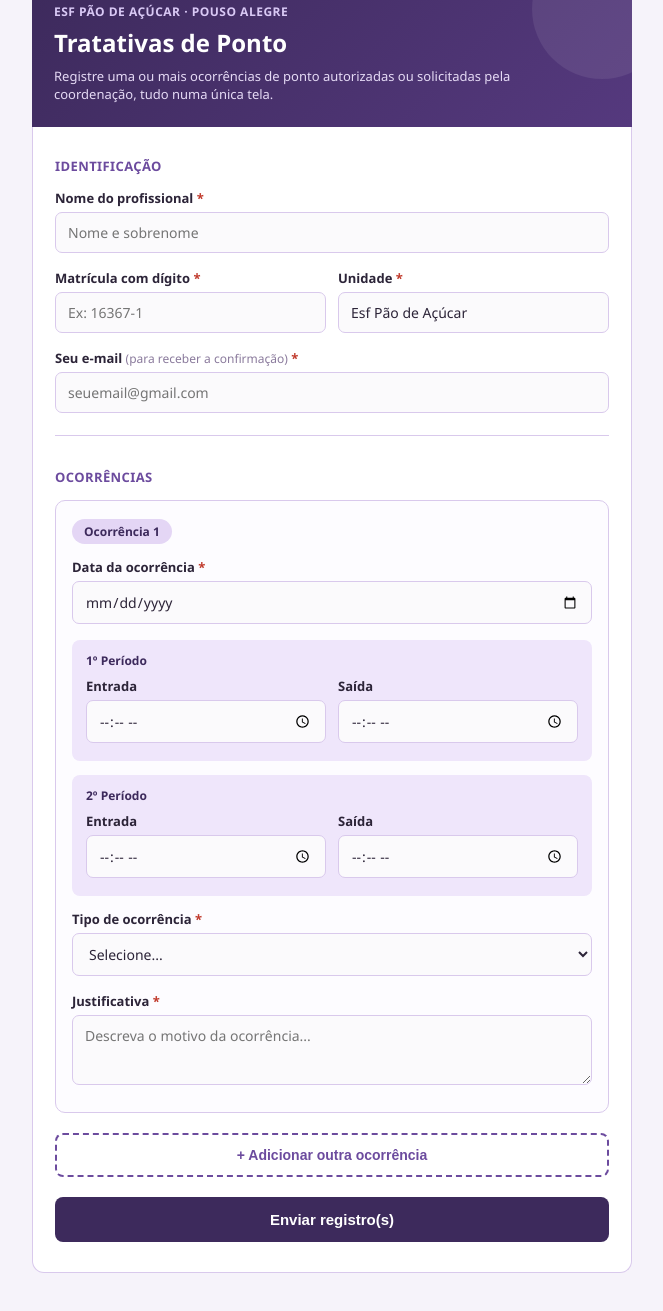
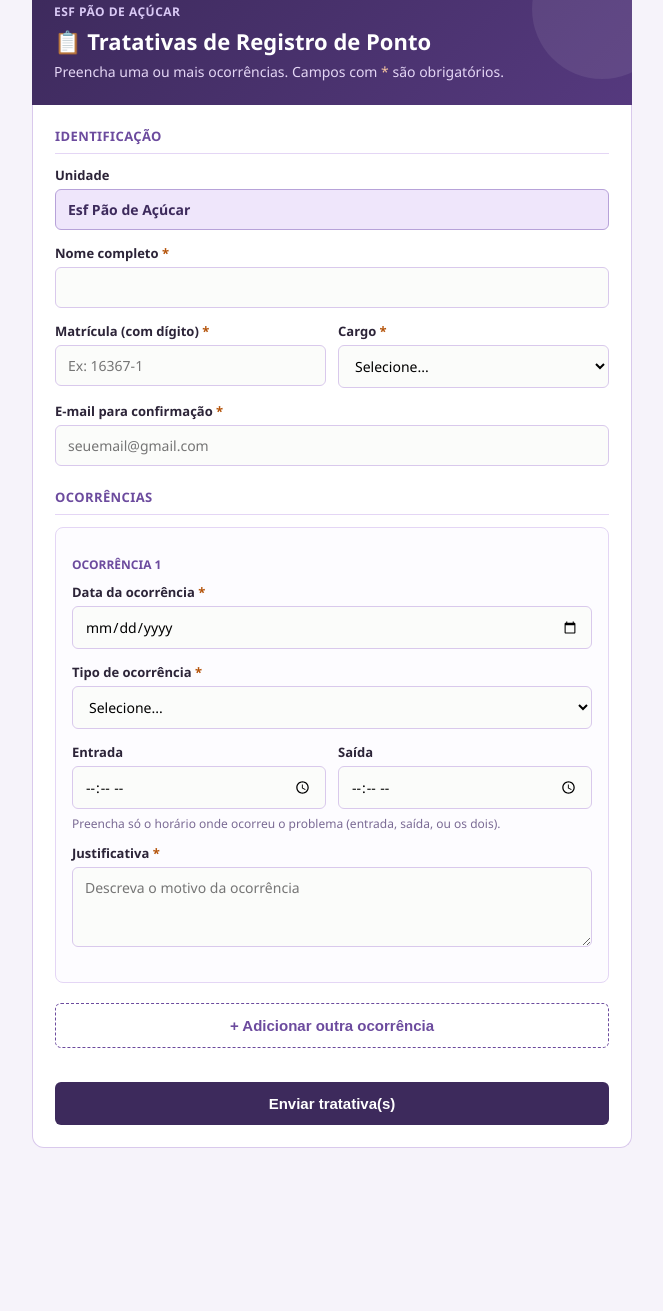
Before and after one commit to acsesussmspa-dot/pao-acucar, a plain HTML site: page index.html in a window 1280 px wide. Shown: the part 45-1356 px from the top of the page, without its empty margins (308-971 px from the left). After the commit the page ends 1253 px from the top, so only its background shows below. Drawn offline with Linux system fonts and the light colour scheme.

Commit message:
index.html

```diff
--- a/index.html
+++ b/index.html
@@ -13,6 +13,8 @@
     --fundo: #f6f3fa;
     --texto: #2c2438;
     --borda: #d9c9ec;
+    --alerta: #b45309;
+    --alerta-fundo: #fef3e2;
     --erro-fundo: #f8d7da;
     --erro-texto: #721c24;
   }
@@ -58,23 +60,25 @@
 
   header h1 {
     margin: 0;
-    font-size: 24px;
-    font-weight: 700;
+    font-size: 22px;
   }
 
   header p {
-    margin: 8px 0 0;
-    font-size: 13px;
-    color: #e5daf5;
-    max-width: 90%;
+    margin: 6px 0 0;
+    font-size: 14px;
+    color: #e4d6f5;
   }
 
   form {
     background: #fff;
+    padding: 22px;
+    border-radius: 0 0 12px 12px;
     border: 1px solid var(--borda);
     border-top: none;
-    border-radius: 0 0 12px 12px;
-    padding: 24px 22px 30px;
+  }
+
+  .secao {
+    margin-bottom: 22px;
   }
 
   .secao-titulo {
@@ -83,34 +87,35 @@
     color: var(--roxo-medio);
     text-transform: uppercase;
     letter-spacing: 0.4px;
-    margin: 0 0 14px;
-    padding-top: 6px;
+    margin: 0 0 12px;
+    padding-bottom: 8px;
+    border-bottom: 1px solid var(--roxo-claro2);
   }
 
-  .secao-titulo.com-margem { margin-top: 26px; }
-
-  .campo { margin-bottom: 16px; }
+  .campo {
+    margin-bottom: 14px;
+  }
 
   label {
     display: block;
     font-size: 13px;
     font-weight: 600;
+    margin-bottom: 5px;
     color: var(--texto);
-    margin-bottom: 5px;
   }
 
-  .obrigatorio { color: #c0392b; }
-  .opcional { font-weight: 400; color: #8a7a9c; font-size: 12px; }
+  label .obrigatorio {
+    color: var(--alerta);
+  }
 
   input, select, textarea {
     width: 100%;
     padding: 10px 12px;
     border: 1px solid var(--borda);
-    border-radius: 7px;
+    border-radius: 6px;
     font-size: 14px;
     font-family: inherit;
-    background: #fbfaFC;
-    color: var(--texto);
+    background: #fbfcfa;
   }
 
   input:focus, select:focus, textarea:focus {
@@ -119,278 +124,287 @@
     background: #fff;
   }
 
-  textarea { min-height: 70px; resize: vertical; }
-
-  .linha-dupla { display: flex; gap: 12px; }
-  .linha-dupla .campo { flex: 1; }
-
-  .bloco-periodo {
-    background: var(--roxo-claro);
-    border-radius: 8px;
-    padding: 12px 14px 2px;
-    margin-bottom: 14px;
+  textarea {
+    min-height: 80px;
+    resize: vertical;
   }
 
-  .bloco-periodo .periodo-titulo {
-    font-size: 12px;
-    font-weight: 700;
-    color: var(--roxo-escuro);
-    margin-bottom: 8px;
+  .linha-dupla {
+    display: flex;
+    gap: 12px;
   }
 
-  .cartao-ocorrencia {
-    border: 1px solid var(--borda);
-    border-radius: 10px;
-    padding: 18px 16px 6px;
-    margin-bottom: 16px;
+  .linha-dupla .campo {
+    flex: 1;
+  }
+
+  .unidade-fixa {
+    background: var(--roxo-claro);
+    color: var(--roxo-escuro);
+    font-weight: 600;
+    border: 1px solid #b7a2d9;
+  }
+
+  .ocorrencia-bloco {
+    border: 1px solid var(--roxo-claro2);
+    border-radius: 8px;
+    padding: 16px;
+    margin-bottom: 14px;
     position: relative;
     background: #fdfcff;
   }
 
-  .tag-ocorrencia {
-    display: inline-block;
-    background: var(--roxo-claro2);
-    color: var(--roxo-escuro);
+  .ocorrencia-bloco .remover {
+    position: absolute;
+    top: 10px;
+    right: 12px;
+    background: none;
+    border: none;
+    color: #a33;
+    font-size: 13px;
+    font-weight: 600;
+    cursor: pointer;
+    padding: 0;
+    width: auto;
+    margin: 0;
+  }
+
+  .ocorrencia-numero {
     font-size: 12px;
     font-weight: 700;
-    padding: 4px 12px;
-    border-radius: 20px;
-    margin-bottom: 14px;
+    color: var(--roxo-medio);
+    margin-bottom: 10px;
+    text-transform: uppercase;
   }
 
-  .btn-remover {
-    position: absolute;
-    top: 14px;
-    right: 14px;
-    background: none;
-    border: none;
-    color: #a04050;
-    font-size: 12px;
+  #btnAdicionarOcorrencia {
+    background: #fff;
+    color: var(--roxo-medio);
+    border: 1.5px dashed var(--roxo-medio);
     font-weight: 600;
-    cursor: pointer;
-    padding: 4px 8px;
+    margin-bottom: 6px;
   }
 
-  .btn-adicionar {
-    width: 100%;
-    padding: 12px;
-    background: #fff;
-    border: 2px dashed var(--roxo-medio);
-    color: var(--roxo-medio);
-    border-radius: 8px;
-    font-size: 14px;
-    font-weight: 600;
-    cursor: pointer;
-    margin: 4px 0 20px;
+  #btnAdicionarOcorrencia:hover {
+    background: var(--roxo-claro);
   }
 
-  .btn-adicionar:hover { background: var(--roxo-claro); }
-
-  button[type="submit"] {
+  button {
     width: 100%;
-    padding: 14px;
+    padding: 13px;
     background: var(--roxo-escuro);
     color: #fff;
     border: none;
-    border-radius: 8px;
+    border-radius: 6px;
     font-size: 15px;
-    font-weight: 700;
+    font-weight: 600;
     cursor: pointer;
+    margin-top: 6px;
     transition: background 0.15s;
   }
 
-  button[type="submit"]:hover { background: var(--roxo-medio); }
-  button[type="submit"]:disabled { background: #b3a3c4; cursor: not-allowed; }
+  button:hover { background: var(--roxo-medio); }
+  button:disabled { background: #b7a2d9; cursor: not-allowed; }
 
   .status {
     margin-top: 14px;
     padding: 12px 14px;
-    border-radius: 7px;
+    border-radius: 6px;
     font-size: 14px;
     text-align: center;
     display: none;
   }
 
-  .status.sucesso { display: block; background: var(--roxo-claro); color: var(--roxo-escuro); }
-  .status.erro { display: block; background: var(--erro-fundo); color: var(--erro-texto); }
+  .status.sucesso {
+    display: block;
+    background: var(--roxo-claro);
+    color: var(--roxo-escuro);
+  }
 
-  hr.divisor {
-    border: none;
-    border-top: 1px solid var(--borda);
-    margin: 22px 0 0;
+  .status.erro {
+    display: block;
+    background: var(--erro-fundo);
+    color: var(--erro-texto);
   }
 </style>
 </head>
 <body>
 <div class="container">
   <header>
-    <p class="eyebrow">Esf Pão de Açúcar · Pouso Alegre</p>
-    <h1>Tratativas de Ponto</h1>
-    <p>Registre uma ou mais ocorrências de ponto autorizadas ou solicitadas pela coordenação, tudo numa única tela.</p>
+    <p class="eyebrow">ESF Pão de Açúcar</p>
+    <h1>📋 Tratativas de Registro de Ponto</h1>
+    <p>Preencha uma ou mais ocorrências. Campos com <span style="color:#f5c4a0">*</span> são obrigatórios.</p>
   </header>
 
   <form id="formTratativas">
+    <div class="secao">
       <p class="secao-titulo">Identificação</p>
 
       <div class="campo">
-      <label for="nome">Nome do profissional <span class="obrigatorio">*</span></label>
-      <input type="text" id="nome" required placeholder="Nome e sobrenome">
+        <label>Unidade</label>
+        <input type="text" class="unidade-fixa" value="Esf Pão de Açúcar" readonly>
+      </div>
+
+      <div class="campo">
+        <label for="nome">Nome completo <span class="obrigatorio">*</span></label>
+        <input type="text" id="nome" required>
       </div>
 
       <div class="linha-dupla">
         <div class="campo">
-        <label for="matricula">Matrícula com dígito <span class="obrigatorio">*</span></label>
+          <label for="matricula">Matrícula (com dígito) <span class="obrigatorio">*</span></label>
           <input type="text" id="matricula" required placeholder="Ex: 16367-1">
         </div>
         <div class="campo">
-        <label for="unidade">Unidade <span class="obrigatorio">*</span></label>
-        <input type="text" id="unidade" required value="Esf Pão de Açúcar" placeholder="Ex: ESF Pão de Açúcar">
+          <label for="cargo">Cargo <span class="obrigatorio">*</span></label>
+          <select id="cargo" required>
+            <option value="" disabled selected>Selecione...</option>
+            <option>Agente Administrativo</option>
+            <option>Agente Comunitário de Saúde</option>
+            <option>Agente Social</option>
+            <option>Auxiliar de dentista</option>
+            <option>Auxiliar de Enfermagem</option>
+            <option>Coordenador(a)</option>
+            <option>Dentista</option>
+            <option>Educador(a) Físico(a)</option>
+            <option>Enfermeiro(a)</option>
+            <option>Fisioterapeuta</option>
+            <option>Fonoaudiólogo(a)</option>
+            <option>Gerente de serviços</option>
+            <option>Médico(a)</option>
+            <option>Nutricionista</option>
+            <option>Psicólogo(a)</option>
+            <option>Técnico em Radiologia</option>
+            <option>Técnico(a) de Enfermagem</option>
+          </select>
         </div>
       </div>
 
       <div class="campo">
-      <label for="email">Seu e-mail <span class="opcional">(para receber a confirmação)</span> <span class="obrigatorio">*</span></label>
+        <label for="email">E-mail para confirmação <span class="obrigatorio">*</span></label>
         <input type="email" id="email" required placeholder="seuemail@gmail.com">
       </div>
+    </div>
 
-    <hr class="divisor">
-    <p class="secao-titulo com-margem">Ocorrências</p>
+    <div class="secao">
+      <p class="secao-titulo">Ocorrências</p>
+      <div id="listaOcorrencias"></div>
+      <button type="button" id="btnAdicionarOcorrencia">+ Adicionar outra ocorrência</button>
+    </div>
 
-    <div id="listaOcorrencias"></div>
-
-    <button type="button" class="btn-adicionar" id="btnAdicionar">+ Adicionar outra ocorrência</button>
-
-    <button type="submit" id="btnEnviar">Enviar registro(s)</button>
+    <button type="submit" id="btnEnviar">Enviar tratativa(s)</button>
     <div class="status" id="statusMsg"></div>
   </form>
 </div>
 
 <template id="templateOcorrencia">
-  <div class="cartao-ocorrencia">
-    <button type="button" class="btn-remover" style="display:none;">✕ Remover</button>
-    <span class="tag-ocorrencia">Ocorrência <span class="numero-ocorrencia">1</span></span>
+  <div class="ocorrencia-bloco">
+    <button type="button" class="remover">✕ remover</button>
+    <p class="ocorrencia-numero">Ocorrência <span class="num">1</span></p>
 
     <div class="campo">
       <label>Data da ocorrência <span class="obrigatorio">*</span></label>
       <input type="date" class="campo-data" required>
     </div>
 
-    <div class="bloco-periodo">
-      <div class="periodo-titulo">1º Período</div>
+    <div class="campo">
+      <label>Tipo de ocorrência <span class="obrigatorio">*</span></label>
+      <select class="campo-ocorrencia" required>
+        <option value="" disabled selected>Selecione...</option>
+        <option>Atestado de Horas (Enviar atestado para Secretaria)</option>
+        <option>Esquecimento</option>
+        <option>Equipamento com Defeito</option>
+        <option>Problemas na Leitura do Registro</option>
+        <option>Troca de Horário</option>
+        <option>Serviço Fora da Unidade</option>
+        <option>Falta Justificada e Abonada</option>
+        <option>Migrar Registro</option>
+        <option>Compensar Banco de Horas</option>
+        <option>Júri</option>
+        <option>Atraso Superior a 15 Minutos</option>
+        <option>Eleições</option>
+        <option>Casar Batida</option>
+        <option>Criar Horário para Funcionário</option>
+        <option>Treinamento</option>
+        <option>Atestado de Dia(s) (Informar Nº Processo Digital)</option>
+      </select>
+    </div>
+
     <div class="linha-dupla">
       <div class="campo">
         <label>Entrada</label>
-          <input type="time" class="campo-entrada1">
+        <input type="time" class="campo-entrada">
       </div>
       <div class="campo">
         <label>Saída</label>
-          <input type="time" class="campo-saida1">
+        <input type="time" class="campo-saida">
       </div>
     </div>
-    </div>
-
-    <div class="bloco-periodo">
-      <div class="periodo-titulo">2º Período</div>
-      <div class="linha-dupla">
-        <div class="campo">
-          <label>Entrada</label>
-          <input type="time" class="campo-entrada2">
-        </div>
-        <div class="campo">
-          <label>Saída</label>
-          <input type="time" class="campo-saida2">
-        </div>
-      </div>
-    </div>
-
-    <div class="campo">
-      <label>Tipo de ocorrência <span class="obrigatorio">*</span></label>
-      <select class="campo-tipo" required>
-        <option value="" disabled selected>Selecione...</option>
-        <option>Atestado de Horas</option>
-        <option>Atraso Superior a 15 Minutos</option>
-        <option>Esquecimento</option>
-        <option>Equipamento com defeito</option>
-        <option>Serviço fora da Unidade</option>
-        <option>Treinamento</option>
-        <option>Problema na leitura da biometria</option>
-        <option>Banco de Horas</option>
-        <option>Hora Extra</option>
-        <option>Compensação de Banco de Horas</option>
-        <option>Casar batida</option>
-        <option>Falta justificada abonada</option>
-        <option>Transferir Registro</option>
-      </select>
-    </div>
+    <p style="font-size:12px;color:#7a6a94;margin:-8px 0 12px;">Preencha só o horário onde ocorreu o problema (entrada, saída, ou os dois).</p>
 
     <div class="campo">
       <label>Justificativa <span class="obrigatorio">*</span></label>
-      <textarea class="campo-justificativa" required placeholder="Descreva o motivo da ocorrência..."></textarea>
+      <textarea class="campo-justificativa" required placeholder="Descreva o motivo da ocorrência"></textarea>
     </div>
   </div>
 </template>
 
 <script>
   // ⚠️ Substitua pela URL do seu Google Apps Script Web App
-  const URL_APPS_SCRIPT = "https://script.google.com/macros/s/AKfycbxzu8MtvWkn1V7WBQLbEYFV9a4T3phs9qf4gEPf_mROCN-ax9ODEanz5_jKH2yBcaSV2A/exec";
+  const URL_APPS_SCRIPT = "https://script.google.com/macros/s/AKfycbxE_MISca1Dvo36m3ckVPb3Kq8yM06UQ0YvIjZGgTAFykkCXspxrMCE-Ess-sFLd2PUzQ/exec";
 
-  const lista = document.getElementById('listaOcorrencias');
+  const listaOcorrencias = document.getElementById('listaOcorrencias');
   const template = document.getElementById('templateOcorrencia');
-  const btnAdicionar = document.getElementById('btnAdicionar');
   const form = document.getElementById('formTratativas');
-  const btnEnviar = document.getElementById('btnEnviar');
+  const btn = document.getElementById('btnEnviar');
   const statusMsg = document.getElementById('statusMsg');
 
   function renumerar() {
-    const cartoes = lista.querySelectorAll('.cartao-ocorrencia');
-    cartoes.forEach((cartao, i) => {
-      cartao.querySelector('.numero-ocorrencia').textContent = i + 1;
-      cartao.querySelector('.btn-remover').style.display = cartoes.length > 1 ? 'block' : 'none';
+    document.querySelectorAll('.ocorrencia-bloco').forEach((bloco, i) => {
+      bloco.querySelector('.num').textContent = i + 1;
+      bloco.querySelector('.remover').style.display = i === 0 ? 'none' : 'block';
     });
   }
 
   function adicionarOcorrencia() {
     const clone = template.content.cloneNode(true);
-    const cartao = clone.querySelector('.cartao-ocorrencia');
-    cartao.querySelector('.btn-remover').addEventListener('click', () => {
-      cartao.remove();
+    const bloco = clone.querySelector('.ocorrencia-bloco');
+    bloco.querySelector('.remover').addEventListener('click', () => {
+      bloco.remove();
       renumerar();
     });
-    lista.appendChild(clone);
+    listaOcorrencias.appendChild(clone);
     renumerar();
   }
 
-  btnAdicionar.addEventListener('click', adicionarOcorrencia);
-
-  // primeira ocorrência já vem pronta
-  adicionarOcorrencia();
+  document.getElementById('btnAdicionarOcorrencia').addEventListener('click', adicionarOcorrencia);
+  adicionarOcorrencia(); // primeira ocorrência já vem pronta
 
   form.addEventListener('submit', async function(e) {
     e.preventDefault();
 
     const ocorrencias = [];
-    lista.querySelectorAll('.cartao-ocorrencia').forEach(cartao => {
+    document.querySelectorAll('.ocorrencia-bloco').forEach(bloco => {
       ocorrencias.push({
-        data: cartao.querySelector('.campo-data').value,
-        entrada1: cartao.querySelector('.campo-entrada1').value,
-        saida1: cartao.querySelector('.campo-saida1').value,
-        entrada2: cartao.querySelector('.campo-entrada2').value,
-        saida2: cartao.querySelector('.campo-saida2').value,
-        ocorrencia: cartao.querySelector('.campo-tipo').value,
-        justificativa: cartao.querySelector('.campo-justificativa').value
+        data: bloco.querySelector('.campo-data').value,
+        ocorrencia: bloco.querySelector('.campo-ocorrencia').value,
+        entrada: bloco.querySelector('.campo-entrada').value,
+        saida: bloco.querySelector('.campo-saida').value,
+        justificativa: bloco.querySelector('.campo-justificativa').value
       });
     });
 
     const dados = {
+      unidade: "Esf Pão de Açúcar",
       nome: document.getElementById('nome').value,
       matricula: document.getElementById('matricula').value,
-      unidade: document.getElementById('unidade').value,
+      cargo: document.getElementById('cargo').value,
       email: document.getElementById('email').value,
       ocorrencias: ocorrencias
     };
 
-    btnEnviar.disabled = true;
-    btnEnviar.textContent = "Enviando...";
+    btn.disabled = true;
+    btn.textContent = "Enviando...";
     statusMsg.className = "status";
 
     try {
@@ -402,16 +416,16 @@
       });
 
       statusMsg.className = "status sucesso";
-      statusMsg.textContent = "✅ Registro(s) enviado(s) com sucesso!";
+      statusMsg.textContent = "✅ Tratativa(s) enviada(s) com sucesso!";
       form.reset();
-      lista.innerHTML = "";
+      listaOcorrencias.innerHTML = "";
       adicionarOcorrencia();
     } catch (err) {
       statusMsg.className = "status erro";
       statusMsg.textContent = "❌ Erro ao enviar. Tente novamente.";
     } finally {
-      btnEnviar.disabled = false;
-      btnEnviar.textContent = "Enviar registro(s)";
+      btn.disabled = false;
+      btn.textContent = "Enviar tratativa(s)";
     }
   });
 </script>
```
Lines whose indentation alone changed are shown as unchanged.
